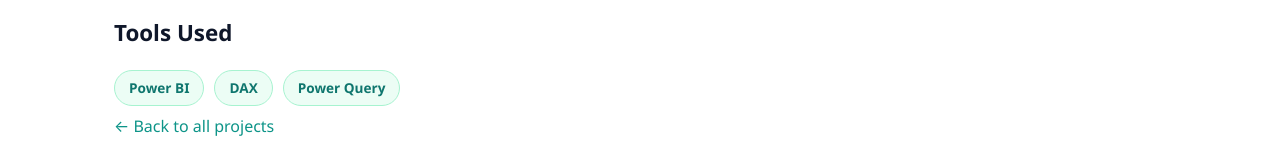
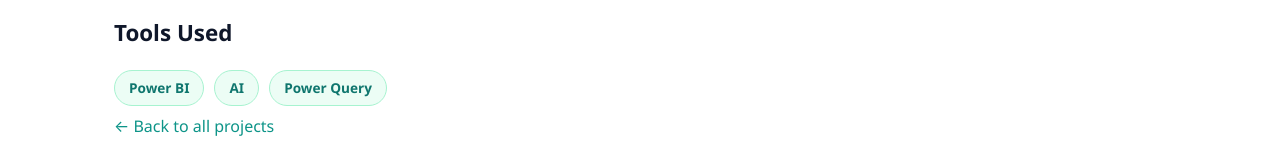
Before and after one commit to jobaez9/jobaez9.github.io, a plain HTML site: page projects/powerbi-project-1.html in a window 1280 px wide. Shown: the part 1053-1213 px from the top of the page. Drawn offline with Linux system fonts and the light colour scheme.

Commit message:
Replace DAX with AI in tools used list

```diff
--- a/projects/powerbi-project-1.html
+++ b/projects/powerbi-project-1.html
@@ -68,7 +68,7 @@
       <!-- TODO: replace with the tools/techniques actually used, e.g. DAX, Power Query, SQL -->
       <ul class="tech-stack-list">
         <li>Power BI</li>
-        <li>DAX</li>
+        <li>AI</li>
         <li>Power Query</li>
       </ul>
 
```
